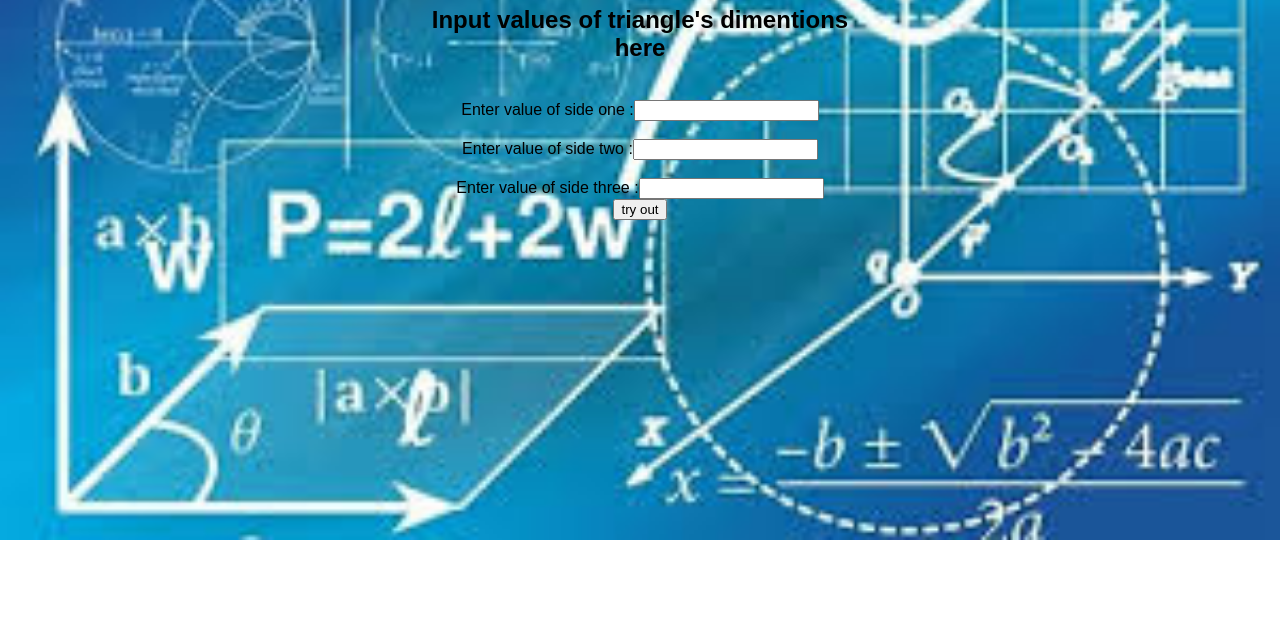
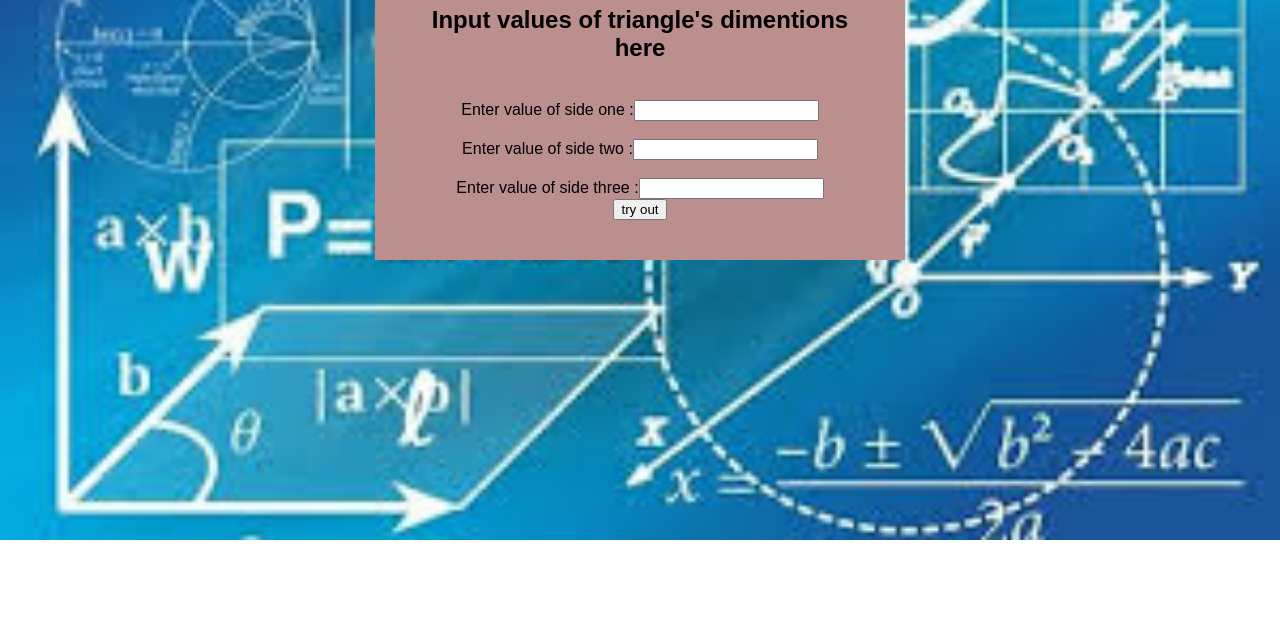
Before and after one commit to newtontush/triangle-tracker, a plain HTML site: page index.html in a window 1280 px wide. Shown: the part 177-800 px from the top of the page. Drawn offline with Linux system fonts and the light colour scheme; files whose address does not match are found by name.

Commit message:
Add css elements

```diff
--- a/css/syles.css
+++ b/css/syles.css
@@ -4,7 +4,7 @@ body{
 }
 .box{
     width: 450px;
-    background: rgba(0, 0, 0, 0);
+    background:rosybrown;
     padding:40px;
     text-align: center;
     margin:auto;
```
